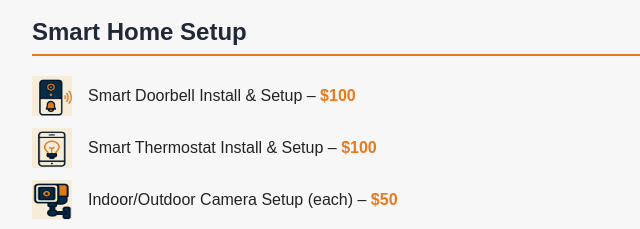
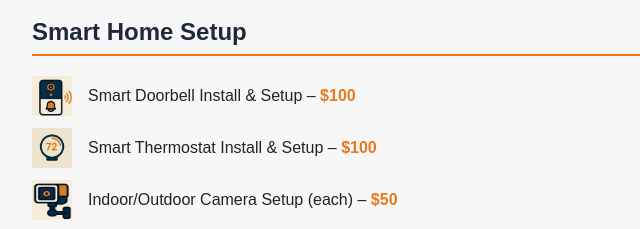
Before and after one commit to notthatevil1/tech-stuff, a plain HTML site: page index.html in a window 1280 px wide. Shown: the part 1120-1349 px from the top of the page, 208-848 px from the left. Drawn offline with Linux system fonts and the light colour scheme.

Commit message:
Update index.html

```diff
--- a/index.html
+++ b/index.html
@@ -67,7 +67,7 @@
         <span>Smart Doorbell Install & Setup – <span class="price">$100</span></span>
       </div>
       <div class="service-item">
-        <img src="icon_tech_help.png" alt="Thermostat">
+        <img src="icon_smart_thermostat.png" alt="Thermostat">
         <span>Smart Thermostat Install & Setup – <span class="price">$100</span></span>
       </div>
       <div class="service-item">
```
